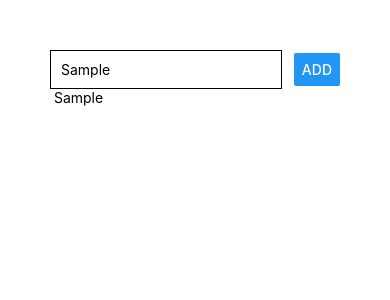
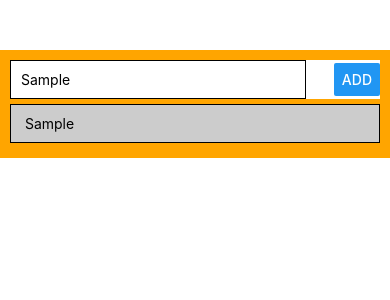
Before and after one commit to eyupcimen/ReactNative, a React Native app: screen / in a window 390 px wide. Both pictures are taken after typing "Sample" into the empty fields and a click on the button "ADD". Shown: the top 300 px of the page. Built offline with nearby package versions, Linux system fonts and the light colour scheme.

Commit message:
Add marginTop property and create List

```diff
--- a/App.js
+++ b/App.js
@@ -27,7 +27,11 @@
         <Button title="ADD" onPress={(addGoalHandler)} />
       </View>
       <View>
-        {courseGoals.map((goal) => <Text key={goal}> {goal} </Text>)}
+        {courseGoals.map(goal => (
+          <View style={styles.listItem}>
+            <Text key={goal}> {goal} </Text>
+          </View>
+        ))}
       </View>
     </View>
   );
@@ -36,8 +40,10 @@
 const styles = StyleSheet.create({
   screen: {
     //flex: 1,
-    backgroundColor: '#fff',
-    padding: 50
+    //backgroundColor: '#fff',
+    backgroundColor: 'orange',
+    marginTop: 50,
+    padding: 10
   },
   inputContainer: {
     backgroundColor: '#fff',
@@ -50,5 +56,12 @@
     borderColor: 'black',
     borderWidth: 1,
     padding: 10
+  },
+  listItem: {
+    padding: 10,
+    marginVertical: 5,
+    backgroundColor: '#ccc',
+    borderColor: 'black',
+    borderWidth: 1
   }
 });
```
